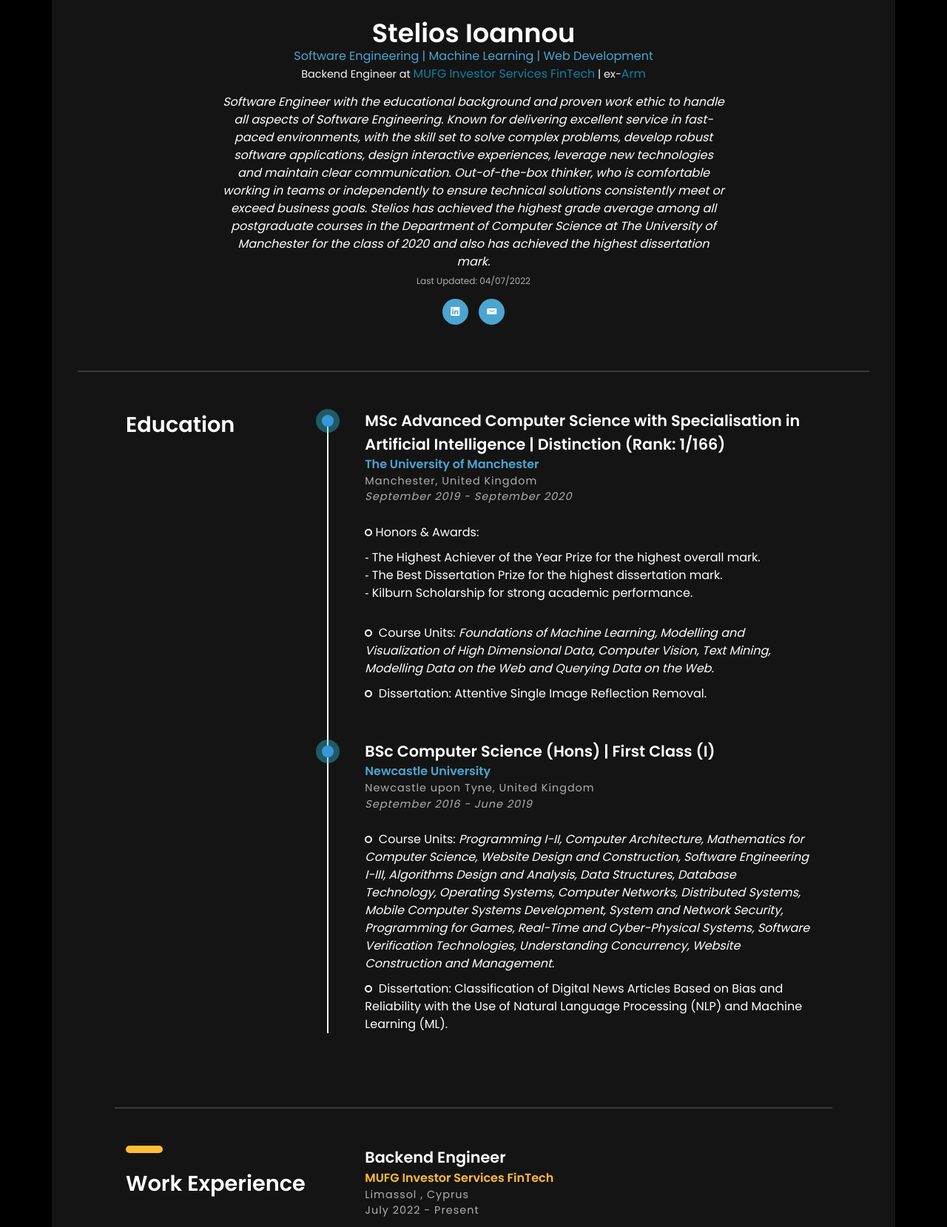
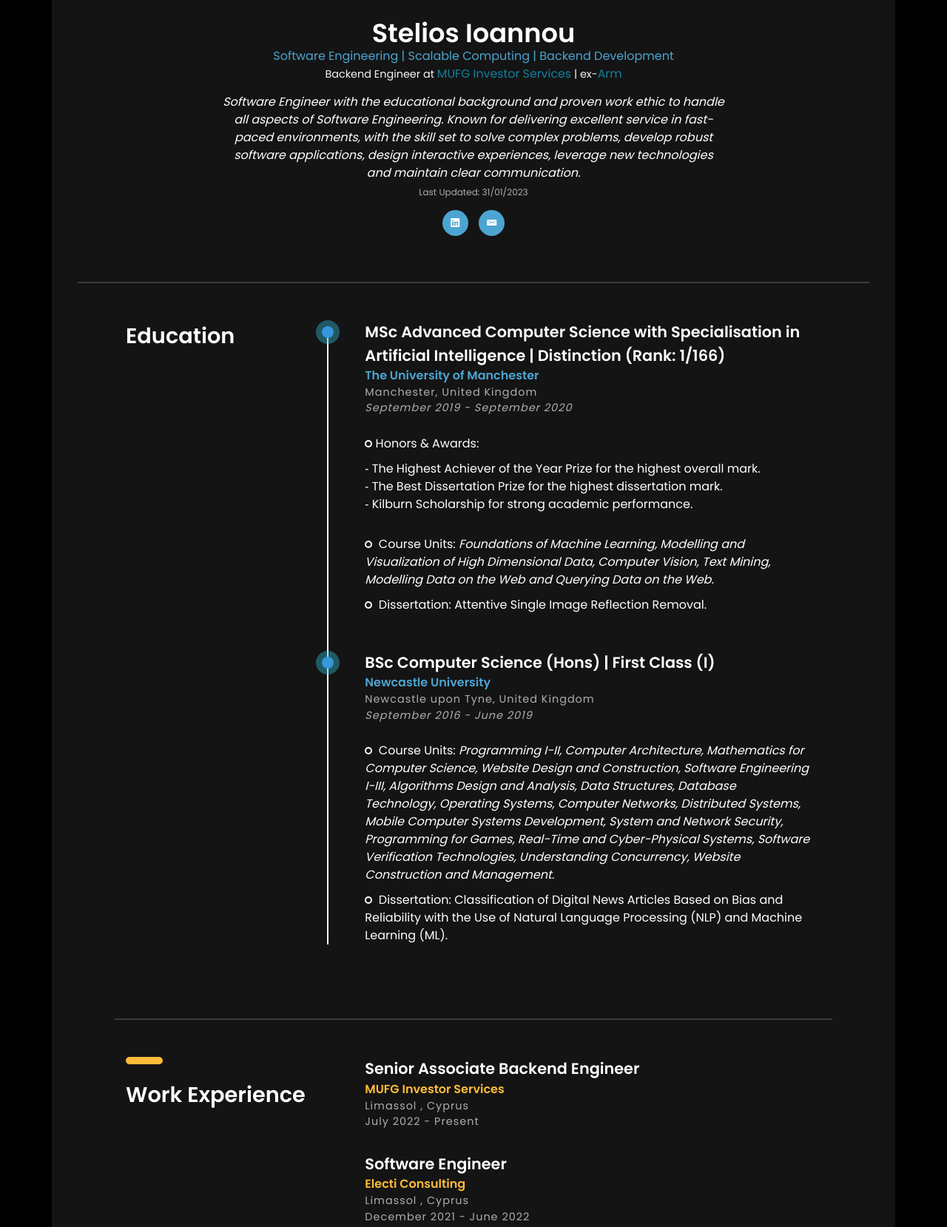
Before and after one commit to SteliosIoannou/steliosioannou.github.io, a plain HTML site: page index.html in a window 1280 px wide. Shown: the part 253-1912 px from the top of the page at 74% size. Drawn offline with nearby package versions, Linux system fonts and the light colour scheme; files whose address does not match are found by name.

Commit message:
Update CV

```diff
--- a/index.html
+++ b/index.html
@@ -18,7 +18,7 @@
       gtag("config", "UA-46119896-2");
     </script>
 
-    <title>Stelios Ioannou - Backend Engineer at MUFG Investor Services FinTech</title>
+    <title>Stelios Ioannou - Senior Associate Backend Engineer at MUFG Investor Services</title>
 
     <!--Meta tags-->
     <meta http-equiv="X-UA-Compatible" content="IE=edge" />
@@ -62,7 +62,7 @@
     />
     <meta
       property="og:site_name"
-      content="Stelios Ioannou - Software Engineer at MUFG Investor Services FinTech"
+      content="Stelios Ioannou - Senior Associate Backend Engineer at MUFG Investor Services"
     />
     <meta name="msapplication-TileColor" content="#141414" />
     <meta name="msapplication-TileImage" content="/ms-icon-144x144.png" />
@@ -139,15 +139,15 @@
                 <b>Stelios Ioannou</b>
               </h1>
               <h2 style="padding: 5px; font-size: 1em" class="font-blue">
-                Software Engineering | Machine Learning | Web Development
+                Software Engineering | Scalable Computing | Backend Development
               </h2>
               <h3 style="color: #f5f5f5; font-size: 0.9em" class="font-gray">
                 Backend Engineer at
                 <a
                   style="color: #11809f; font-size: 1.1em"
                   target="_blank"
-                  href="https://www.linkedin.com/company/mufg-investor-services-fintech/"
-                  >MUFG Investor Services FinTech</a
+                  href="https://www.linkedin.com/company/mufg-investor-services/"
+                  >MUFG Investor Services</a
                 >
                 | ex-<a
                   style="color: #11809f; font-size: 1.1em"
@@ -165,13 +165,7 @@
                     fast-paced environments, with the skill set to solve complex
                     problems, develop robust software applications, design
                     interactive experiences, leverage new technologies and
-                    maintain clear communication. Out-of-the-box thinker, who is
-                    comfortable working in teams or independently to ensure
-                    technical solutions consistently meet or exceed business
-                    goals. Stelios has achieved the highest grade average among
-                    all postgraduate courses in the Department of Computer
-                    Science at The University of Manchester for the class of
-                    2020 and also has achieved the highest dissertation mark.</i
+                    maintain clear communication. </i
                   >
                 </li>
                 <li
@@ -182,7 +176,7 @@
                     font-size: 12px;
                   "
                 >
-                  Last Updated: 04/07/2022
+                  Last Updated: 31/01/2023
                 </li>
               </ul>
               <ul class="social-icons" style="padding-bottom: 0px">
@@ -351,10 +345,10 @@
           </div>
           <div class="col-sm-8">
             <div class="experience margin-b-30">
-                <h4 style="color: white"><b>Backend Engineer &nbsp;</b></h4>
+                <h4 style="color: white"><b>Senior Associate Backend Engineer &nbsp;</b></h4>
                 <h5 class="font-grey">
-                  <a style="color: #ffbc38" href="https://www.linkedin.com/company/mufg-investor-services-fintech/"
-                    ><b>MUFG Investor Services FinTech</b></a
+                  <a style="color: #ffbc38" href="https://www.linkedin.com/company/mufg-investor-services/"
+                    ><b>MUFG Investor Services</b></a
                   >
                 </h5>
                 <h6 class="font-lite-#212121" style="color: #aeaeae">
@@ -944,7 +938,7 @@
         font-size: 12px;
       "
     >
-      © 2022 Stelios Ioannou
+      © 2023 Stelios Ioannou
     </footer>
 
     <!-- SCRIPTS -->
```
